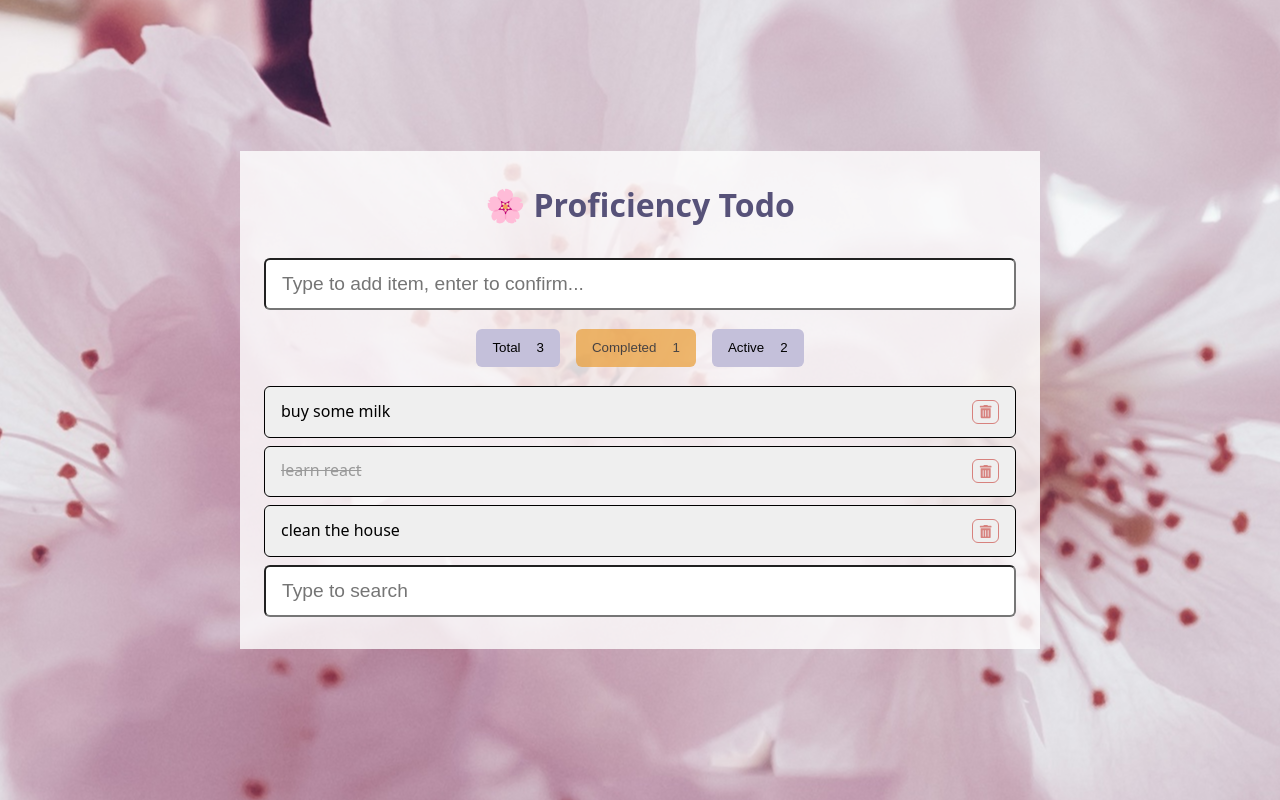
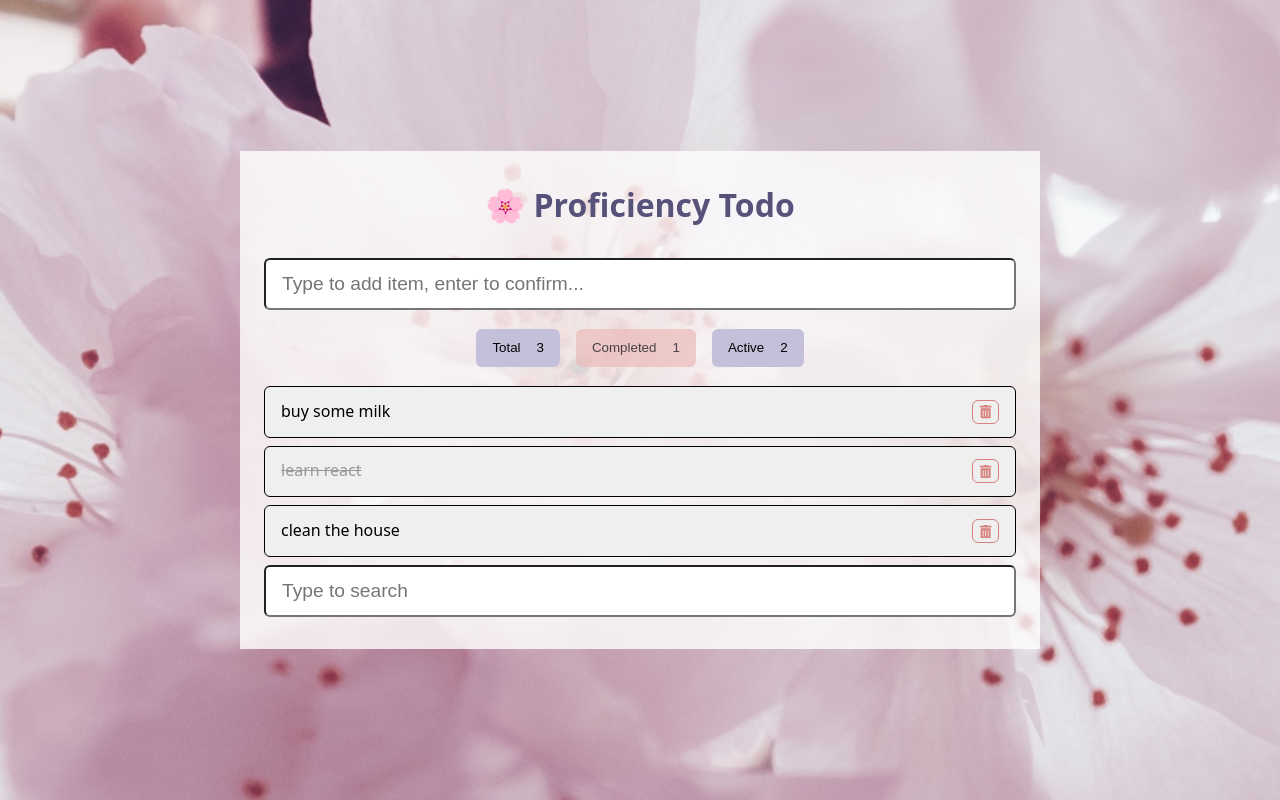
Before and after one commit to 4prndz/TDD-profiency-todo, a React (Create React App) app: page / in a window 1280 px wide. In both pictures the pointer is over the button 635 px from the left and 347 px from the top of the page. Built offline with nearby package versions, Linux system fonts and the light colour scheme; the HTML template or start-up script is replaced by a standard one.

Commit message:
fix: diff colors for the tab buttons

```diff
--- a/src/components/Todo.css
+++ b/src/components/Todo.css
@@ -85,11 +85,11 @@ body {
 }
 
 .aggregation-button-completed:hover {
-  background-color: #ea9d34;
+  background-color: #ebbcba;
   opacity: 0.7;
 }
 
 .aggregation-button-active:hover {
-  background-color: #ea9d34;
+  background-color: #31748f;
   opacity: 0.7;
 }
```
